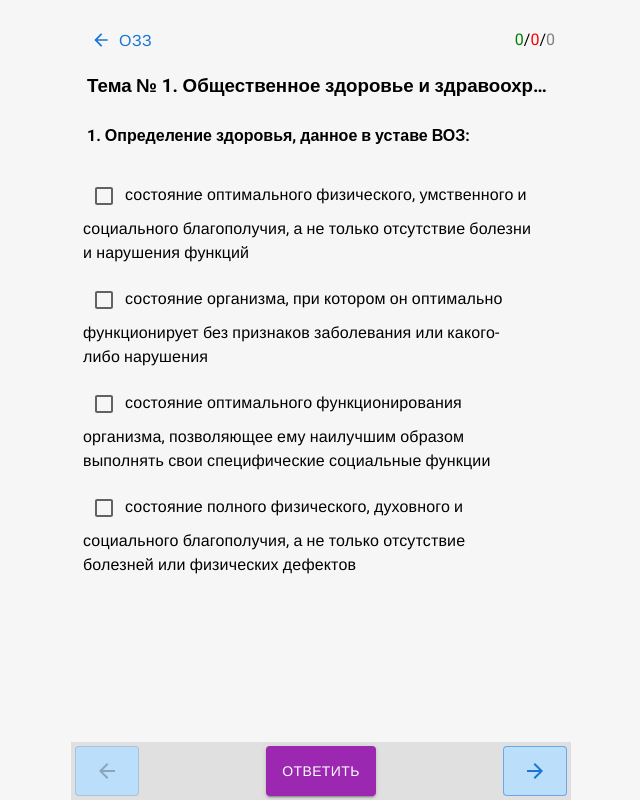
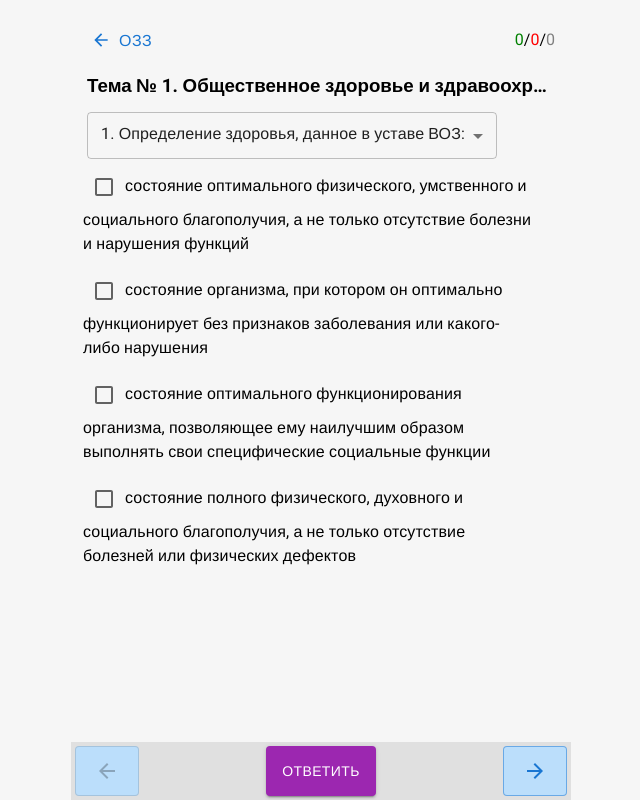
Before and after one commit to MappuniMaku/medical-tests, a React (Vite) app: page /subjects/ozz/topics/1 in a window 1280 px wide. Shown: the whole page, without its empty margins (319-959 px from the left). Built offline with nearby package versions, Linux system fonts and the light colour scheme; a web font is replaced by a local one.

Commit message:
Add questions select

```diff
--- a/src/components/question.tsx
+++ b/src/components/question.tsx
@@ -1,18 +1,21 @@
-import { Checkbox, FormControlLabel, FormGroup } from '@mui/material';
+import { Checkbox, FormControlLabel, FormGroup, MenuItem, Select } from '@mui/material';
 import { forwardRef, useImperativeHandle, useMemo, useState } from 'react';
-import { IQuestion, IQuestionHandlers } from '../types';
+import { IQuestion, IQuestionHandlers, IResults } from '../types';
 
 interface IQuestionProps {
-  question: IQuestion;
+  questions: IQuestion[];
+  currentQuestionIndex: number;
+  results: IResults;
+  setCurrentQuestionIndex: (index: number) => void;
 }
 
 export const QuestionComponent = forwardRef<IQuestionHandlers, IQuestionProps>(
-  ({ question }, ref) => {
+  ({ questions, currentQuestionIndex, results, setCurrentQuestionIndex }, ref) => {
     const [selectedAnswers, setSelectedAnswers] = useState<string[]>([]);
     const [showResult, setShowResult] = useState(false);
     const [errorMessage, setErrorMessage] = useState('');
 
-    const { number, question: text, options, rightAnswers } = question;
+    const { options, rightAnswers } = questions[currentQuestionIndex];
 
     const randomOptions = useMemo(() => options.slice().sort(() => Math.random() - 0.5), [options]);
 
@@ -45,11 +48,49 @@ export const QuestionComponent = forwardRef<IQuestionHandlers, IQuestionProps>(
 
     return (
       <div>
-        <div style={{ marginBottom: '20px' }}>
-          <h4>
-            {number}. {text}
-          </h4>
-        </div>
+        <Select
+          variant="outlined"
+          value={currentQuestionIndex}
+          sx={{
+            '& .MuiSelect-select.MuiInputBase-input': {
+              whiteSpace: 'normal',
+              lineHeight: 1.3,
+              py: 1.5,
+            },
+          }}
+          onChange={(e) => setCurrentQuestionIndex(Number(e.target.value))}
+        >
+          {questions.map((item) => {
+            const id = item.number - 1;
+            return (
+              <MenuItem
+                key={id}
+                value={id}
+                sx={{
+                  whiteSpace: 'normal',
+                  wordBreak: 'break-word',
+                }}
+              >
+                <span>
+                  <span
+                    style={
+                      results[id] !== undefined
+                        ? {
+                            outlineWidth: 2,
+                            outlineStyle: 'solid',
+                            outlineColor: results[id] ? 'green' : 'red',
+                          }
+                        : undefined
+                    }
+                  >
+                    {item.number}.
+                  </span>{' '}
+                  {item.question}
+                </span>
+              </MenuItem>
+            );
+          })}
+        </Select>
 
         <FormGroup>
           {randomOptions.map((option) => (
--- a/src/pages/topic-questions-page.tsx
+++ b/src/pages/topic-questions-page.tsx
@@ -94,11 +94,14 @@ export const TopicQuestionsPage: FC = () => {
           Тема № {number}. {title}
         </h3>
       </Tooltip>
-      <div style={{ marginTop: 24 }}>
+      <div style={{ marginTop: 12 }}>
         <QuestionComponent
           key={currentQuestionIndex}
           ref={questionRef}
-          question={questions[currentQuestionIndex]}
+          questions={questions}
+          currentQuestionIndex={currentQuestionIndex}
+          results={results}
+          setCurrentQuestionIndex={setCurrentQuestionIndex}
         />
       </div>
       <div
```
